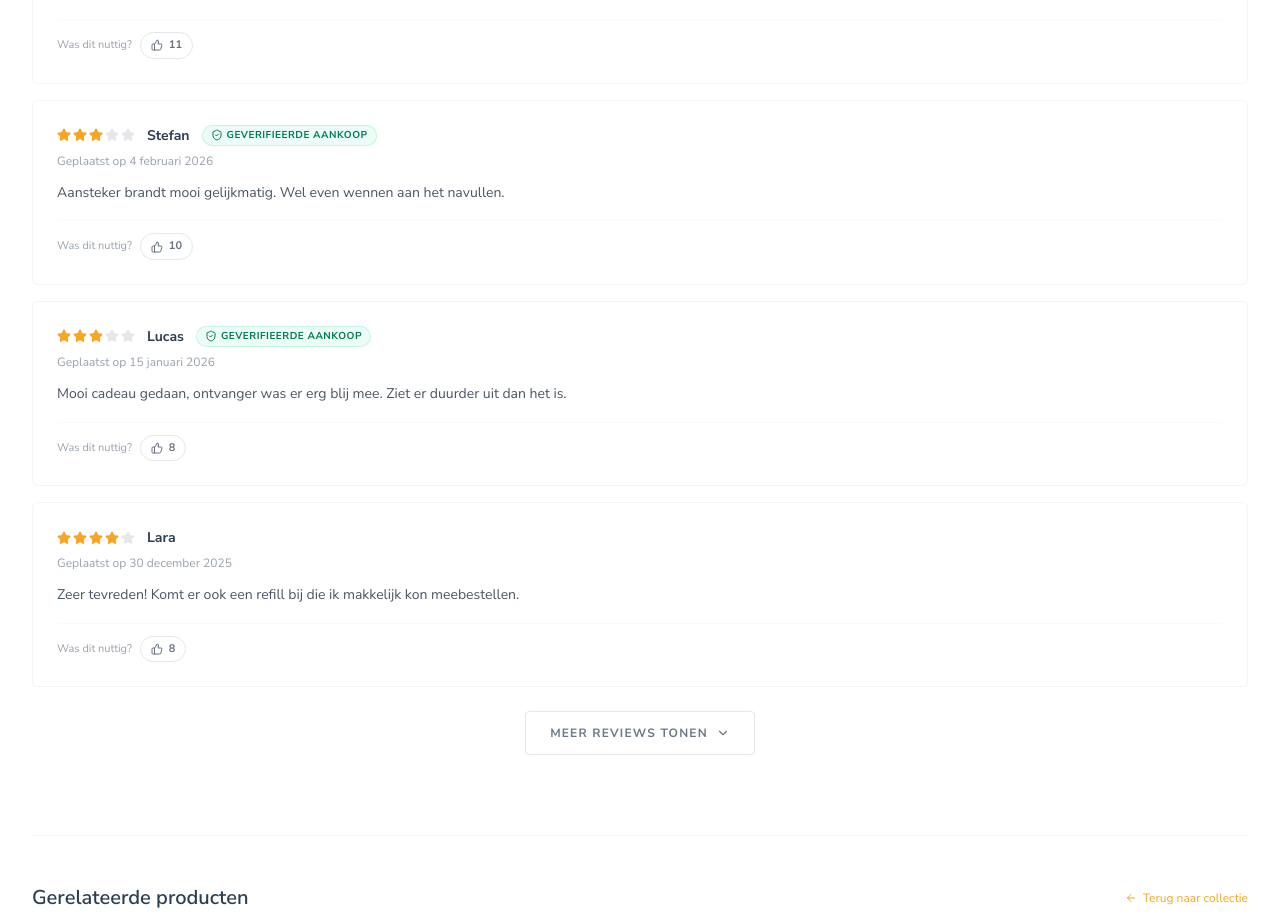
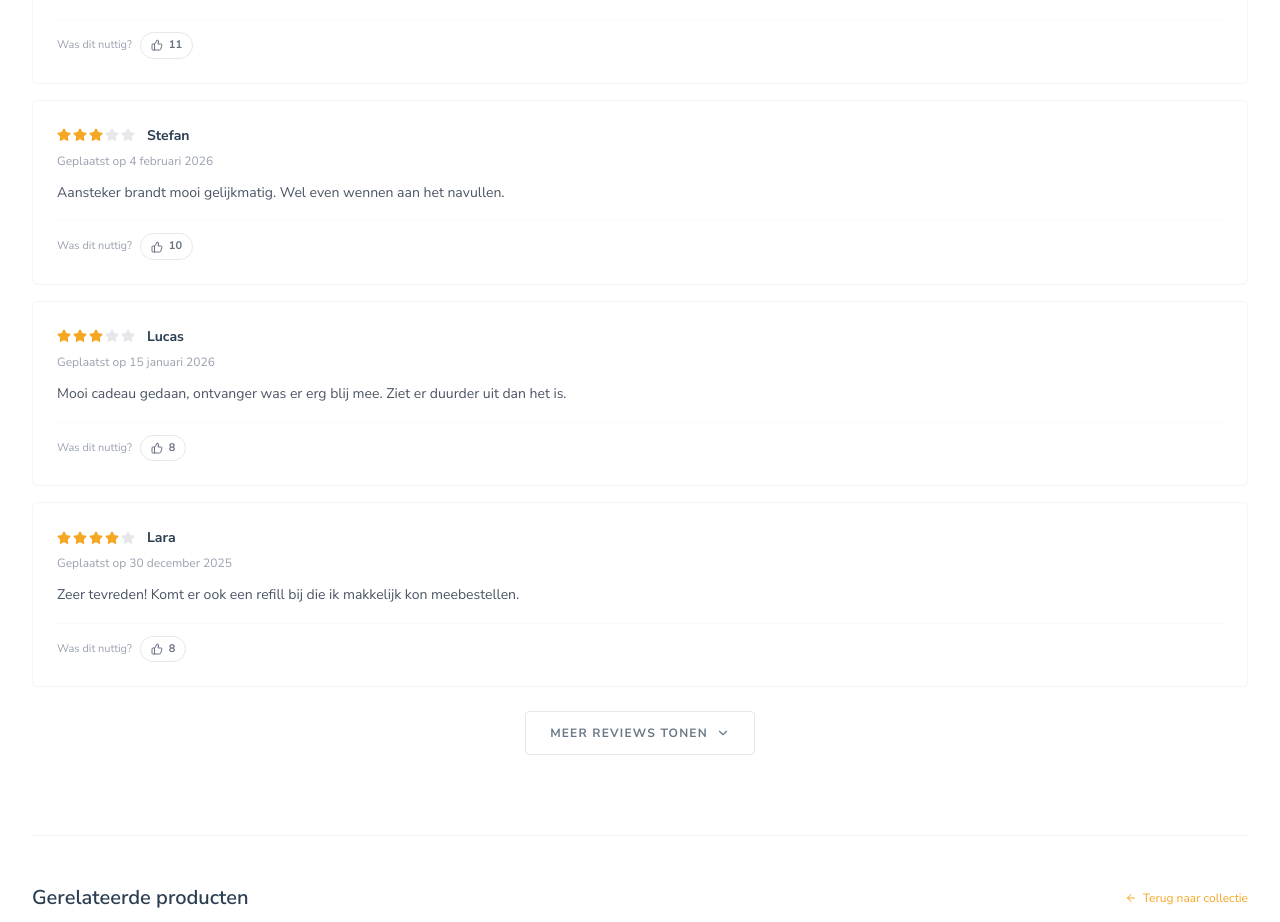
Before and after one commit to maximetdoucet-glitch/TBK, a Next.js app: page /product/100 in a window 1280 px wide. Shown: the part 1640-2562 px from the top of the page. Built offline with nearby package versions, Linux system fonts and the light colour scheme.

Commit message:
Remove verified buyer badge from review cards
Co-Authored-By: Claude Opus 4.7 (1M context) <noreply@anthropic.com>

```diff
--- a/src/components/v2/ProductReviews.tsx
+++ b/src/components/v2/ProductReviews.tsx
@@ -1,7 +1,7 @@
 "use client";
 
 import React, { useMemo, useState, useEffect } from "react";
-import { Star, Pencil, Check, X, ShieldCheck, ThumbsUp, ChevronDown } from "lucide-react";
+import { Star, Pencil, Check, X, ThumbsUp, ChevronDown } from "lucide-react";
 import { cn } from "@/lib/utils";
 import { useLocale } from "@/i18n/LocaleContext";
 import { getReviewsForProduct, getRatingDistribution, type Review } from "@/lib/reviews";
@@ -143,12 +143,6 @@ function ReviewCard({ review, locale, t, mountDelay }: { review: Review; locale:
         <div className="flex items-center gap-3">
           <StarRow rating={review.rating} />
           <span className="font-bold text-[14px] text-[#2b3e51]">{review.name}</span>
-          {review.verified && (
-            <span className="inline-flex items-center gap-1 px-2 py-0.5 rounded-full bg-emerald-50 border border-emerald-200/60 text-emerald-700 text-[10px] font-bold uppercase tracking-wider">
-              <ShieldCheck className="size-3" />
-              {t("reviews.verified")}
-            </span>
-          )}
         </div>
       </div>
 
```
